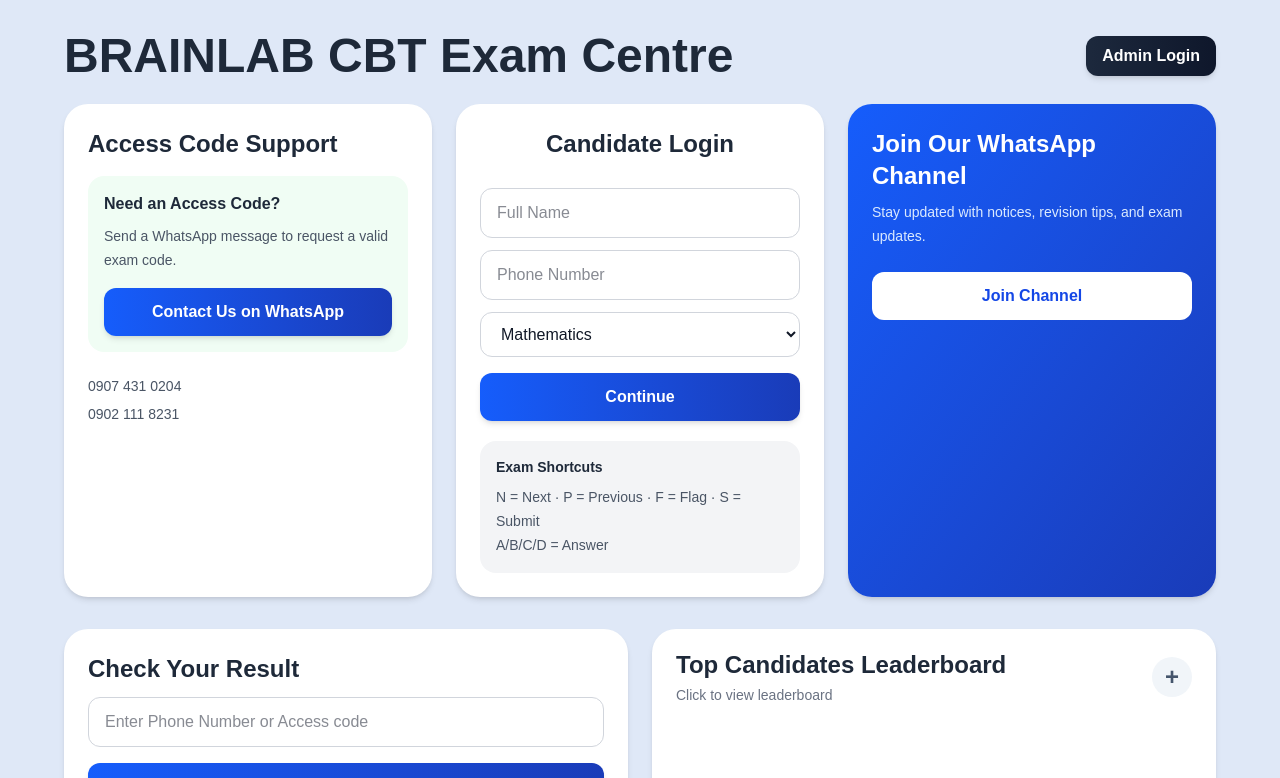
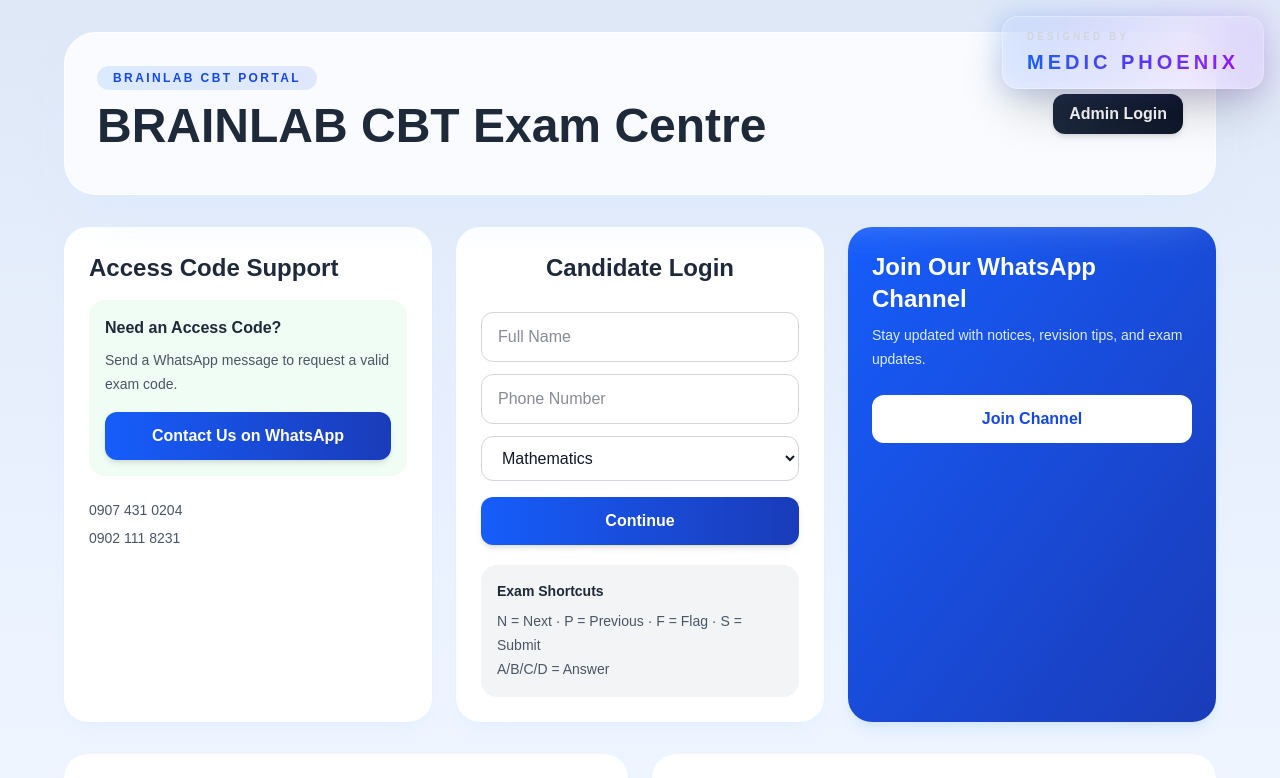
Before and after one commit to JAVABOI05/BRAINLAB-EXAM-CBT, a Next.js app: page / in a window 1280 px wide. Shown: the top 778 px of the page. Built offline with nearby package versions, Linux system fonts and the light colour scheme.

Commit message:
Update project files

```diff
--- a/app/globals.css
+++ b/app/globals.css
@@ -300,3 +300,11 @@ body {
 .calc-equal-btn:hover {
   background: #ea580c;
 }
+@keyframes shine {
+  0% {
+    transform: translateX(-100%);
+  }
+  100% {
+    transform: translateX(200%);
+  }
+}
--- a/app/page.tsx
+++ b/app/page.tsx
@@ -78,11 +78,38 @@ export default function Page() {
   };
 
   return (
-    <main className="min-h-screen bg-[#dfe8f7] px-4 py-8">
-      <div className="mx-auto mb-6 flex max-w-6xl items-center justify-between gap-4">
+    <main className="min-h-screen bg-[linear-gradient(180deg,#dfe8f7_0%,#eaf2ff_45%,#f8fbff_100%)] px-4 py-8">
+      {/* PREMIUM FLOATING SIGNATURE */}
+      <div className="pointer-events-none fixed right-4 top-4 z-50">
+        <div className="absolute -inset-1 rounded-2xl bg-gradient-to-r from-blue-500/20 via-indigo-500/20 to-purple-500/20 blur-md" />
+        <div className="relative overflow-hidden rounded-2xl border border-white/30 bg-white/10 px-6 py-3 shadow-2xl backdrop-blur-xl">
+          <div className="absolute inset-0 animate-[shine_4s_linear_infinite] bg-gradient-to-r from-transparent via-white/30 to-transparent" />
+          <div className="relative">
+            <p className="text-[10px] font-black uppercase tracking-[0.3em] text-gray-300">
+              Designed by
+            </p>
+            <p className="mt-1 bg-gradient-to-r from-blue-600 via-indigo-600 to-purple-600 bg-clip-text text-lg font-extrabold tracking-[0.2em] text-transparent md:text-xl">
+              MEDIC PHOENIX
+            </p>
+          </div>
+        </div>
+      </div>
+
+      <div className="mx-auto mb-8 max-w-6xl rounded-[32px] border border-white/70 bg-white/80 p-6 shadow-2xl shadow-blue-100/60 backdrop-blur md:p-8">
+        <div className="flex flex-col gap-5 lg:flex-row lg:items-center lg:justify-between">
+          <div>
+            <p className="mb-3 inline-flex rounded-full bg-gradient-to-r from-blue-100 to-indigo-100 px-4 py-1 text-xs font-extrabold uppercase tracking-[0.2em] text-blue-700">
+              BrainLab CBT Portal
+            </p>
+
             <h1 className="text-3xl font-bold text-gray-800 md:text-5xl">
               BRAINLAB CBT Exam Centre
             </h1>
+
+            <p className="mt-3 max-w-2xl text-sm leading-7 text-gray-600 md:text-base">
+
+            </p>
+          </div>
 
           <button
             onClick={() => router.push("/admin/login")}
@@ -91,9 +118,10 @@ export default function Page() {
             Admin Login
           </button>
         </div>
+      </div>
 
       <div className="mx-auto grid max-w-6xl gap-6 md:grid-cols-3">
-        <div className="rounded-3xl bg-white p-6 shadow-md">
+        <div className="rounded-3xl border border-white/60 bg-white p-6 shadow-lg shadow-blue-100/40">
           <h3 className="text-2xl font-bold text-gray-800">
             Access Code Support
           </h3>
@@ -121,7 +149,7 @@ export default function Page() {
           </p>
         </div>
 
-        <div className="rounded-3xl bg-white p-6 shadow-md">
+        <div className="rounded-3xl border border-white/60 bg-white p-6 shadow-lg shadow-blue-100/40">
           <h3 className="mb-4 text-center text-2xl font-bold text-gray-800">
             Candidate Login
           </h3>
@@ -130,20 +158,20 @@ export default function Page() {
             placeholder="Full Name"
             value={name}
             onChange={(e) => setName(e.target.value)}
-            className="mt-3 w-full rounded-xl border border-gray-300 px-4 py-3 outline-none focus:ring-2 focus:ring-blue-500"
+            className="mt-3 w-full rounded-xl border border-gray-300 px-4 py-3 outline-none transition focus:ring-2 focus:ring-blue-500"
           />
 
           <input
             placeholder="Phone Number"
             value={phone}
             onChange={(e) => setPhone(e.target.value)}
-            className="mt-3 w-full rounded-xl border border-gray-300 px-4 py-3 outline-none focus:ring-2 focus:ring-blue-500"
+            className="mt-3 w-full rounded-xl border border-gray-300 px-4 py-3 outline-none transition focus:ring-2 focus:ring-blue-500"
           />
 
           <select
             value={subject}
             onChange={(e) => setSubject(e.target.value)}
-            className="mt-3 w-full rounded-xl border border-gray-300 px-4 py-3 outline-none focus:ring-2 focus:ring-blue-500"
+            className="mt-3 w-full rounded-xl border border-gray-300 px-4 py-3 outline-none transition focus:ring-2 focus:ring-blue-500"
           >
             <option>Mathematics</option>
             <option>Biology</option>
@@ -167,7 +195,7 @@ export default function Page() {
           </div>
         </div>
 
-        <div className="rounded-3xl bg-gradient-to-br from-blue-600 to-blue-800 p-6 text-white shadow-md">
+        <div className="rounded-3xl bg-gradient-to-br from-blue-600 to-blue-800 p-6 text-white shadow-lg shadow-blue-200/50">
           <h3 className="text-2xl font-bold">Join Our WhatsApp Channel</h3>
 
           <p className="mt-2 text-sm leading-6 text-blue-100">
@@ -186,7 +214,7 @@ export default function Page() {
       </div>
 
       <div className="mx-auto mt-8 grid max-w-6xl gap-6 md:grid-cols-2">
-        <div className="rounded-3xl bg-white p-6 shadow-md">
+        <div className="rounded-3xl border border-white/60 bg-white p-6 shadow-lg shadow-blue-100/40">
           <h3 className="text-2xl font-bold text-gray-800">
             Check Your Result
           </h3>
@@ -195,7 +223,7 @@ export default function Page() {
             placeholder="Enter Phone Number or Access code"
             value={phone}
             onChange={(e) => setPhone(e.target.value)}
-            className="mt-3 w-full rounded-xl border border-gray-300 px-4 py-3 outline-none focus:ring-2 focus:ring-blue-500"
+            className="mt-3 w-full rounded-xl border border-gray-300 px-4 py-3 outline-none transition focus:ring-2 focus:ring-blue-500"
           />
 
           <button
@@ -206,7 +234,7 @@ export default function Page() {
           </button>
         </div>
 
-        <div className="rounded-3xl bg-white shadow-md">
+        <div className="rounded-3xl border border-white/60 bg-white shadow-lg shadow-blue-100/40">
           <button
             type="button"
             onClick={() => setShowLeaderboard(!showLeaderboard)}
@@ -234,7 +262,7 @@ export default function Page() {
         </div>
       </div>
 
-      <div className="mx-auto mt-8 max-w-6xl rounded-3xl bg-white p-6 shadow-md">
+      <div className="mx-auto mt-8 max-w-6xl rounded-3xl border border-white/60 bg-white p-6 shadow-lg shadow-blue-100/40">
         <h3 className="text-2xl font-bold text-gray-800">
           Join Our 2 Weeks Final Revision Classes
         </h3>
```
Lines whose indentation alone changed are shown as unchanged.
